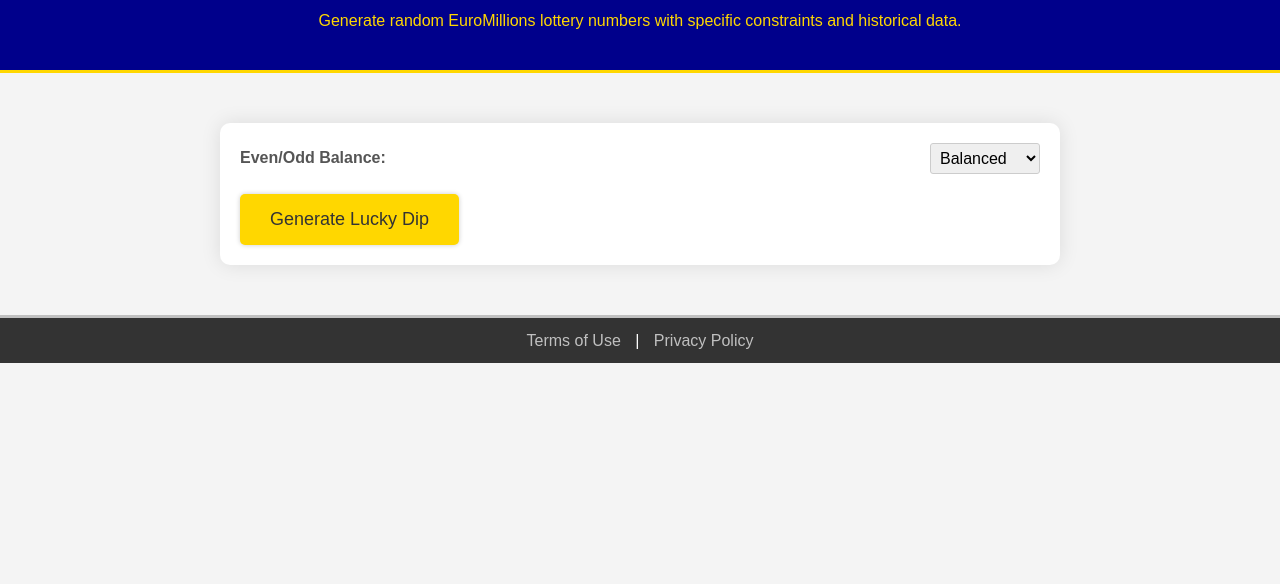
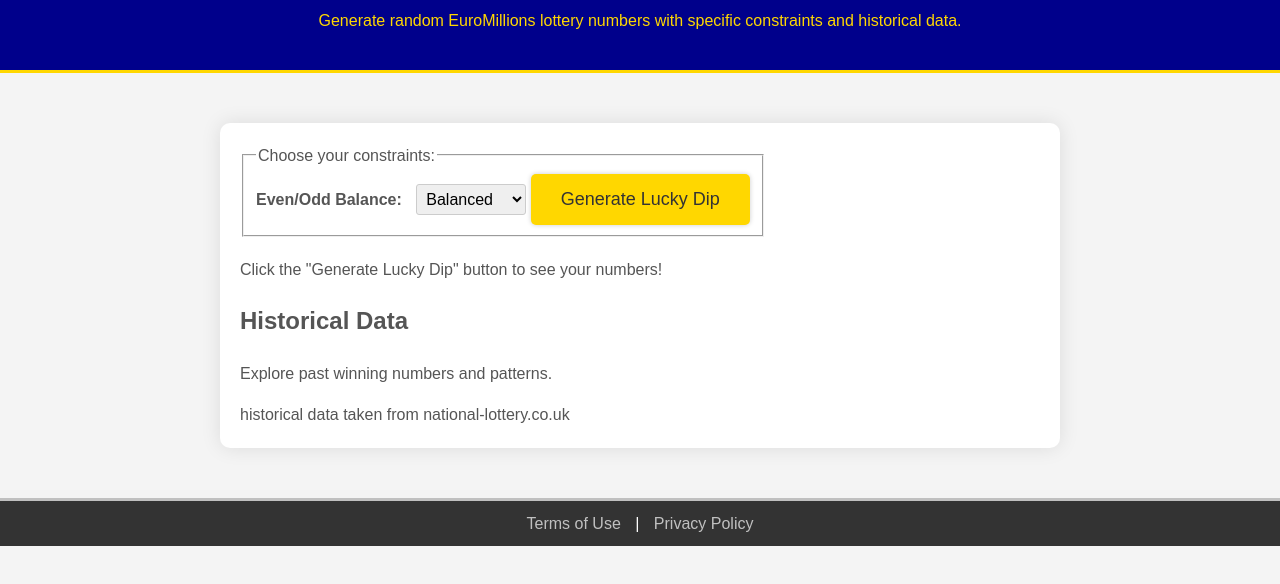
Before and after one commit to userVatsal/euromillions-lucky-dip-generator, a plain HTML site: page index.html in a window 1280 px wide. Shown: the part 106-690 px from the top of the page. Drawn offline with Linux system fonts and the light colour scheme.

Commit message:
Update index.html

```diff
--- a/index.html
+++ b/index.html
@@ -3,6 +3,8 @@
 <head>
     <meta charset="UTF-8">
     <meta name="viewport" content="width=device-width, initial-scale=1.0">
+    <meta name="description" content="Generate random EuroMillions lottery numbers with specific constraints and historical data.">
+    <meta name="keywords" content="EuroMillions, Lottery, Lucky Dip Generator">
     <title>EuroMillions Lucky Dip Generator</title>
     <link rel="stylesheet" href="styles.css">
 </head>
@@ -12,22 +14,28 @@
         <p>Generate random EuroMillions lottery numbers with specific constraints and historical data.</p>
     </header>
     <main>
-        <section id="input-options">
-            <!-- Example input for even/odd balance -->
+        <article id="generator">
+            <form id="input-options" onsubmit="generateLuckyDip(); return false;">
+                <fieldset>
+                    <legend>Choose your constraints:</legend>
                     <label for="even-odd-balance">Even/Odd Balance:</label>
-            <select id="even-odd-balance">
+                    <select id="even-odd-balance" name="even-odd-balance">
                         <option value="balanced">Balanced</option>
                         <option value="even">More Even</option>
                         <option value="odd">More Odd</option>
                     </select>
+                    <button type="submit">Generate Lucky Dip</button>
+                </fieldset>
+            </form>
+            <section id="result">
+                <p id="placeholder">Click the "Generate Lucky Dip" button to see your numbers!</p>
             </section>
-        <section id="generator">
-            <button onclick="generateLuckyDip()">Generate Lucky Dip</button>
-            <div id="result"></div>
-        </section>
-        <section id="historical-data">
-            <!-- Historical data section can be added here -->
-        </section>
+        </article>
+        <aside id="historical-data">
+            <h2>Historical Data</h2>
+            <p>Explore past winning numbers and patterns.</p>
+            historical data taken from national-lottery.co.uk
+        </aside>
     </main>
     <footer>
         <a href="#">Terms of Use</a> | <a href="#">Privacy Policy</a>
```
Lines whose indentation alone changed are shown as unchanged.
